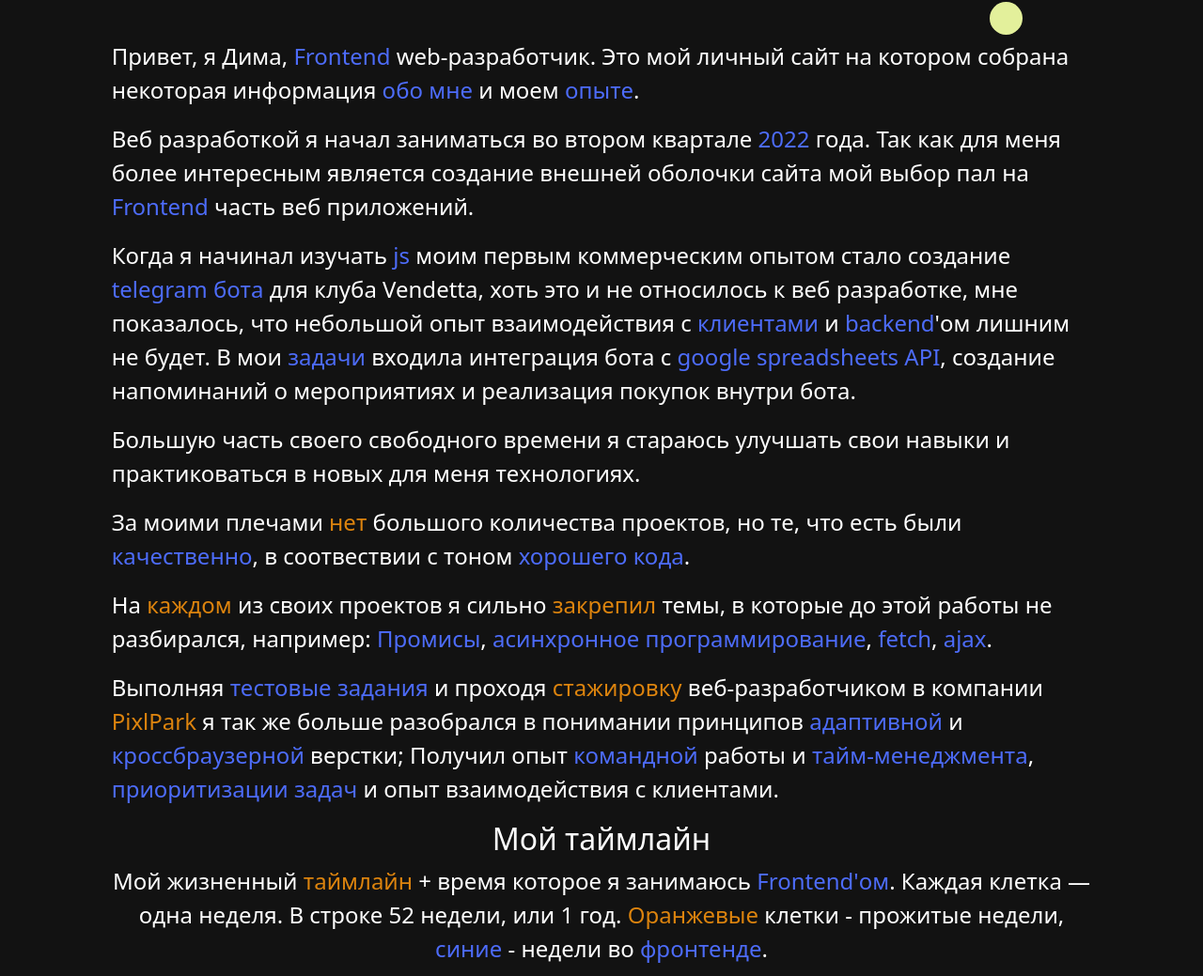
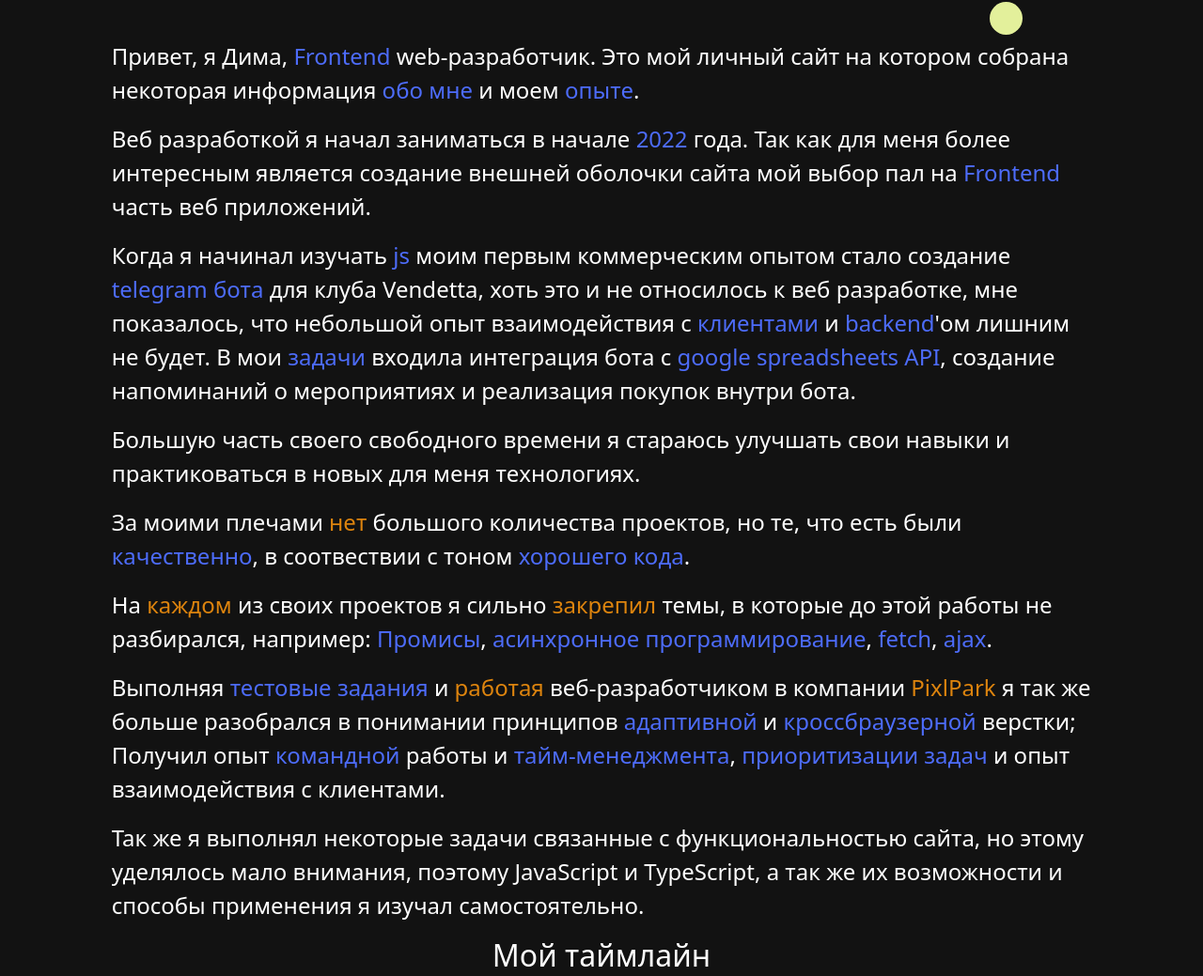
Before and after one commit to heropaster/ownPage, a website: page index.html in a window 1280 px wide. Shown: the part 758-1797 px from the top of the page at 94% size. Drawn offline with nearby package versions, Linux system fonts and the light colour scheme.

Commit message:
change desc

```diff
--- a/index.html
+++ b/index.html
@@ -27,14 +27,15 @@
     </div>
     <div class="about col-lg-10 col-md-12 col-sm-12 col-xs-12 container">
       <p>Привет, я Дима, <span class="important">Frontend</span> web-разработчик. Это мой личный сайт на котором собрана некоторая информация <span class="important">обо мне</span> и моем <span class="important">опыте</span>.</p>
-      <p>Веб разработкой я начал заниматься во втором квартале <span class="important">2022</span> года. Так как для меня более интересным является создание внешней оболочки сайта мой выбор пал на <span class="important">Frontend</span> часть веб приложений.</p>
+      <p>Веб разработкой я начал заниматься в начале <span class="important">2022</span> года. Так как для меня более интересным является создание внешней оболочки сайта мой выбор пал на <span class="important">Frontend</span> часть веб приложений.</p>
       <p></p>
       <p>Когда я начинал изучать <span class="important">js</span> моим первым коммерческим опытом стало создание <span class="important">telegram бота</span> для клуба Vendetta, хоть это и не относилось к веб разработке, мне показалось, что небольшой опыт взаимодействия с <span class="important">клиентами</span> и <span class="important">backend</span>'ом лишним не будет.
       В мои <span class="important">задачи</span> входила интеграция бота с <span class="important">google spreadsheets API</span>, создание напоминаний о мероприятиях и реализация покупок внутри бота.</p>
       <p>Большую часть своего свободного времени я стараюсь улучшать свои навыки и практиковаться в новых для меня технологиях.</p>
       <p>За моими плечами <span class="orange">нет</span> большого количества проектов, но те, что есть были <span class="important">качественно</span>, в соотвествии с тоном <span class="important">хорошего кода</span>.</p>
       <p>На <span class="orange">каждом</span> из своих проектов я сильно <span class="orange">закрепил</span> темы, в которые до этой работы не разбирался, например: <span class="important">Промисы</span>, <span class="important">асинхронное программирование</span>, <span class="important">fetch</span>, <span class="important">ajax</span>.</p>
-      <p>Выполняя <span class="important">тестовые задания</span> и проходя <span class="orange">стажировку</span> веб-разработчиком в компании <span class="orange">PixlPark</span> я так же больше разобрался в понимании принципов <span class="important">адаптивной</span> и <span class="important">кроссбраузерной</span> верстки; Получил опыт <span class="important">командной</span> работы и <span class="important">тайм-менеджмента</span>, <span class="important">приоритизации задач</span> и опыт взаимодействия с клиентами.</p>
+      <p>Выполняя <span class="important">тестовые задания</span> и <span class="orange">работая</span> веб-разработчиком в компании <span class="orange">PixlPark</span> я так же больше разобрался в понимании принципов <span class="important">адаптивной</span> и <span class="important">кроссбраузерной</span> верстки; Получил опыт <span class="important">командной</span> работы и <span class="important">тайм-менеджмента</span>, <span class="important">приоритизации задач</span> и опыт взаимодействия с клиентами.</p>
+      <p>Так же я выполнял некоторые задачи связанные с функциональностью сайта, но этому уделялось мало внимания, поэтому JavaScript и TypeScript, а так же их возможности и способы применения я изучал самостоятельно.</p>
       <section class="timeline__container">
         <h2>Мой таймлайн</h2>
         <p>Мой жизненный <span class="orange">таймлайн</span> + время которое я занимаюсь <span class="important">Frontend'ом</span>. Каждая клетка — одна неделя. В строке 52 недели, или 1 год. <span class="orange">Оранжевые</span> клетки - прожитые недели, <span class="important">синие</span> - недели во <span class="important">фронтенде</span>.</p>
```
